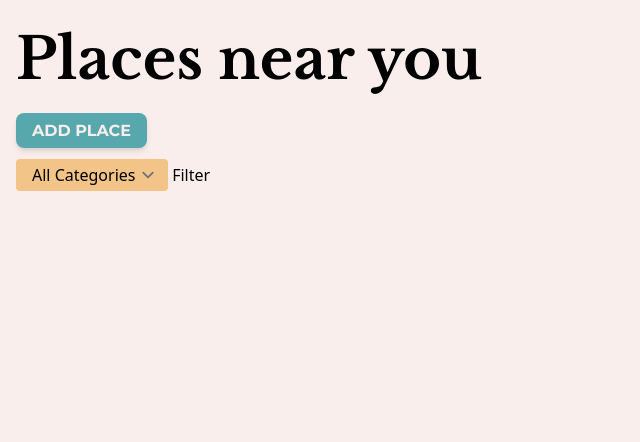
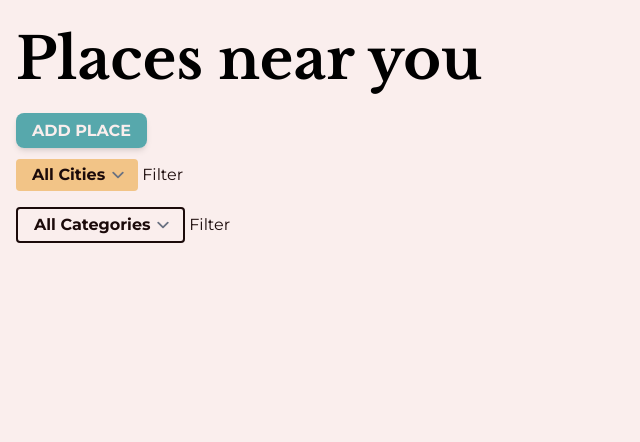
Before and after one commit to B-Selin/WoofAndWander, a Django app: page /places/ in a window 1280 px wide. Shown: the part 96-538 px from the top of the page, without its empty margins (0-640 px from the left). Run offline with Django 4.2, Linux system fonts and the light colour scheme; data that the repository does not hold is empty; style sheets or scripts are compiled from the project's sources; some libraries are stand-ins or nearby versions.

Commit message:
add city filter

```diff
--- a/main_app/templates/places/index.html
+++ b/main_app/templates/places/index.html
@@ -5,9 +5,18 @@
     <div class="m-4">
     <a href="{% url 'add_place' %}" class="bg-accent py-2 px-4 shadow-md text-light font-bold font-body rounded-lg">ADD PLACE</a>
     </div>
+    <form id="cityFilterForm" method="GET" class="mb-4 font-body text-dark">
+        <select name="selected_city" id="citySelect" class="border ml-4 rounded px-4 py-1 bg-secondary border-none pr-8 font-bold">
+            <option value="" class="">All Cities</option>
+            {% for city in cities %}
+                <option value="{{ city }}">{{ city }}</option>
+            {% endfor %}
+        </select>
+        <button type="submit" class="">Filter</button>
+    </form>
     <!-- added category filter -->
-    <form id="categoryFilterForm" method="GET">
-        <select name="selected_category" id="categorySelect" class="border ml-4 rounded px-4 py-1 bg-secondary border-none pr-8 focus:ring-secondary">
+    <form id="categoryFilterForm" method="GET" class="font-body text-dark">
+        <select name="selected_category" id="categorySelect" class="ml-4 rounded px-4 py-1 bg-light border-dark border-2 pr-8 font-bold">
             <option value="" class="">All Categories</option>
             {% for category in categories %}
                 <option value="{{ category }}">{{ category }}</option>
--- a/main_app/views.py
+++ b/main_app/views.py
@@ -43,22 +43,29 @@ def signup(request):
   return render(request, 'registration/signup.html', context)
 
 def places_index(request):
-  selected_category = request.GET.get('selected_category', '')
-  places = Place.objects.select_related('profile')
-  places = Place.objects.annotate(avg_rating=Avg('review__rating'))
+    selected_category = request.GET.get('selected_category', '')
+    places = Place.objects.select_related('profile')
+    places = Place.objects.annotate(avg_rating=Avg('review__rating'))
+    cities = Place.objects.values_list('city', flat=True).distinct()
 
-  if selected_category:
-     places = places.filter(category=selected_category)
+    if selected_category:
+        places = places.filter(category=selected_category)
 
-  categories = Place.objects.values_list('category', flat=True).distinct()
+    selected_city = request.GET.get('selected_city', '')
+    if selected_city:
+        places = places.filter(city=selected_city)
 
-  context = {
-     'selected_category': selected_category,
-     'places': places,
-     'categories': categories,
-  }
+    categories = Place.objects.values_list('category', flat=True).distinct()
 
-  return render(request, 'places/index.html', context)
+    context = {
+        'selected_category': selected_category,
+        'places': places,
+        'categories': categories,
+        'cities': cities,
+        'selected_city': selected_city
+    }
+
+    return render(request, 'places/index.html', context)
 
 @login_required
 def profile_details(request, profile_id):
```
